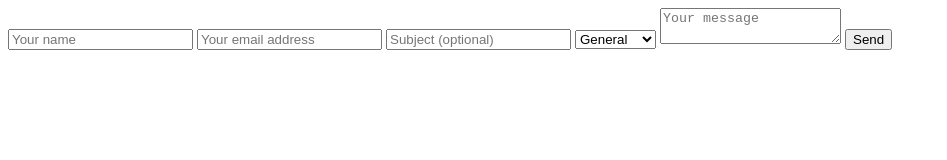
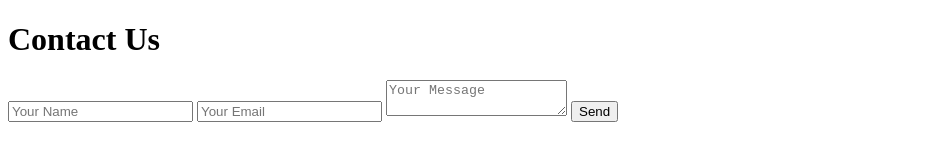
Before and after one commit to Willie3p3/HTML-Forms, a plain HTML site: page index.html in a window 1280 px wide. Shown: the whole page, without its empty margins (0-947 px from the left). Drawn offline with Linux system fonts and the light colour scheme.

Commit message:
Update index.html

```diff
--- a/index.html
+++ b/index.html
@@ -1,12 +1,16 @@
+<!DOCTYPE html>
+<html>
+<head>
+<title>Email Form</title>
+<link rel="stylesheet" href="style.css">
+</head>
+<body>
+<h1>Contact Us</h1>
 <form action="mailto:youremail@example.com" method="post">
-  <input type="text" name="name" placeholder="Your name">
-  <input type="email" name="email" placeholder="Your email address">
-  <input type="text" name="subject" placeholder="Subject (optional)">
-  <select name="category">
-    <option value="general">General</option>
-    <option value="support">Support</option>
-    <option value="feedback">Feedback</option>
-  </select>
-  <textarea name="message" placeholder="Your message"></textarea>
+  <input type="text" name="name" placeholder="Your Name">
+  <input type="email" name="email" placeholder="Your Email">
+  <textarea name="message" placeholder="Your Message"></textarea>
   <input type="submit" value="Send">
 </form>
+</body>
+</html>
```
